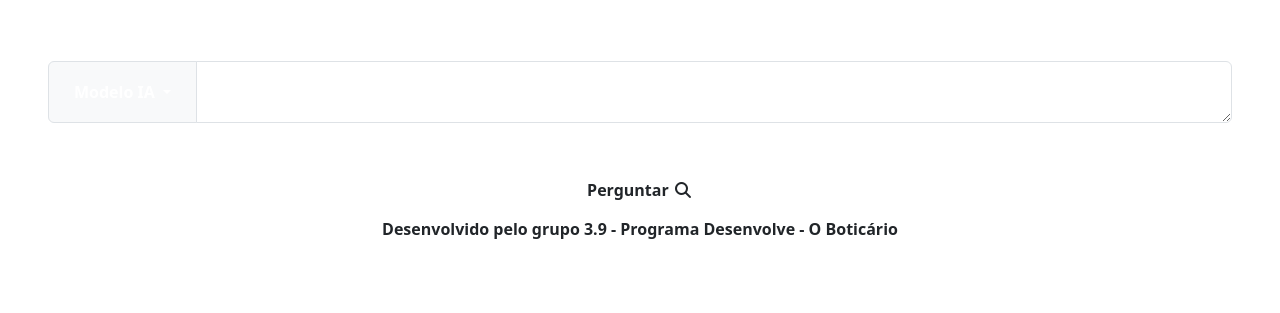
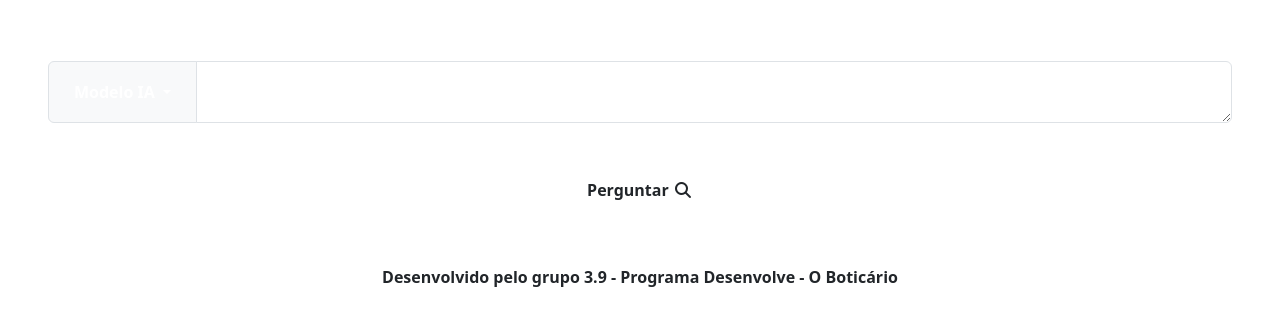
Before and after one commit to JohonGomes/boti_ia, a website with bundled scripts: page index.html in a window 1280 px wide. Shown: the part 737-1050 px from the top of the page. Before the commit the page ends 1002 px from the top, so only its background shows below. Built offline with nearby package versions, Linux system fonts and the light colour scheme.

Commit message:
padding button

```diff
--- a/index.html
+++ b/index.html
@@ -71,7 +71,7 @@
                     id="promptTextarea"></textarea>
             </div>
         </div>
-        <div class="container-fluid d-flex justify-content-center align-items-center">
+        <div class="container-fluid d-flex justify-content-center align-items-center pb-5">
             <button type="button" class="btn fw-bold botao" id="submitButton">Perguntar <i
                     class="fa-solid fa-magnifying-glass"></i></button>
         </div>
```
